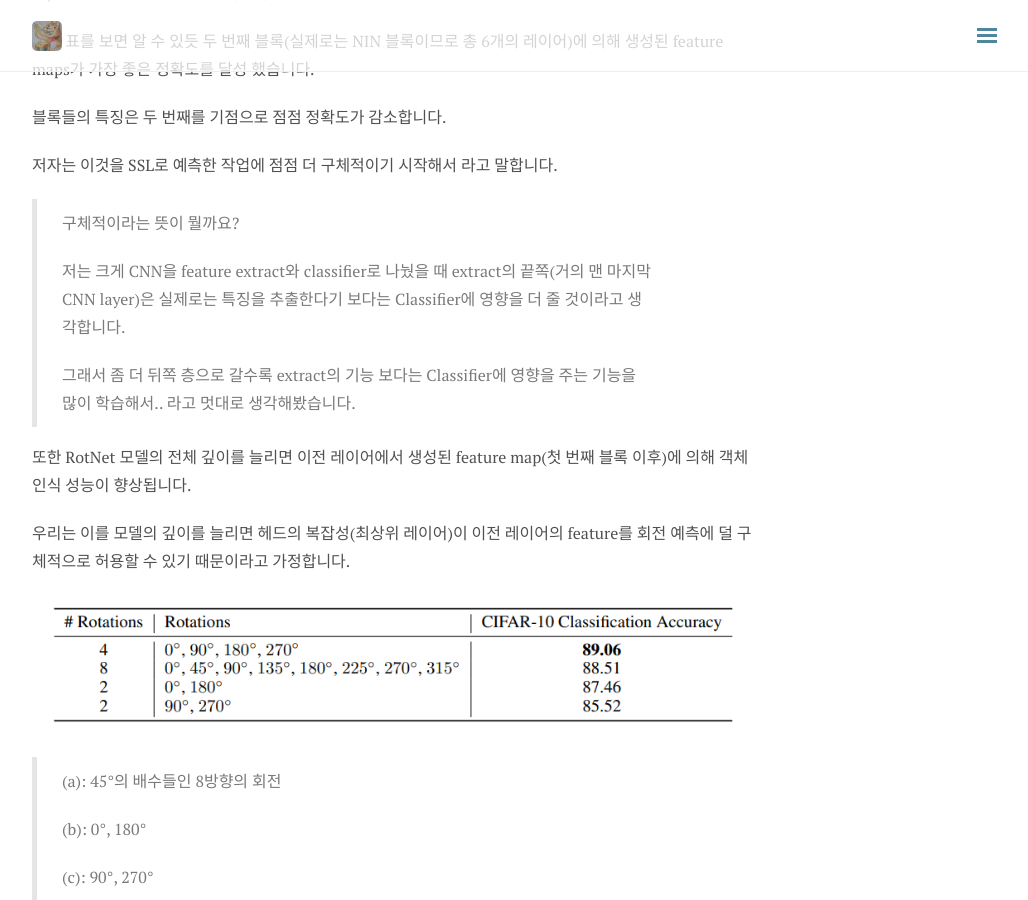
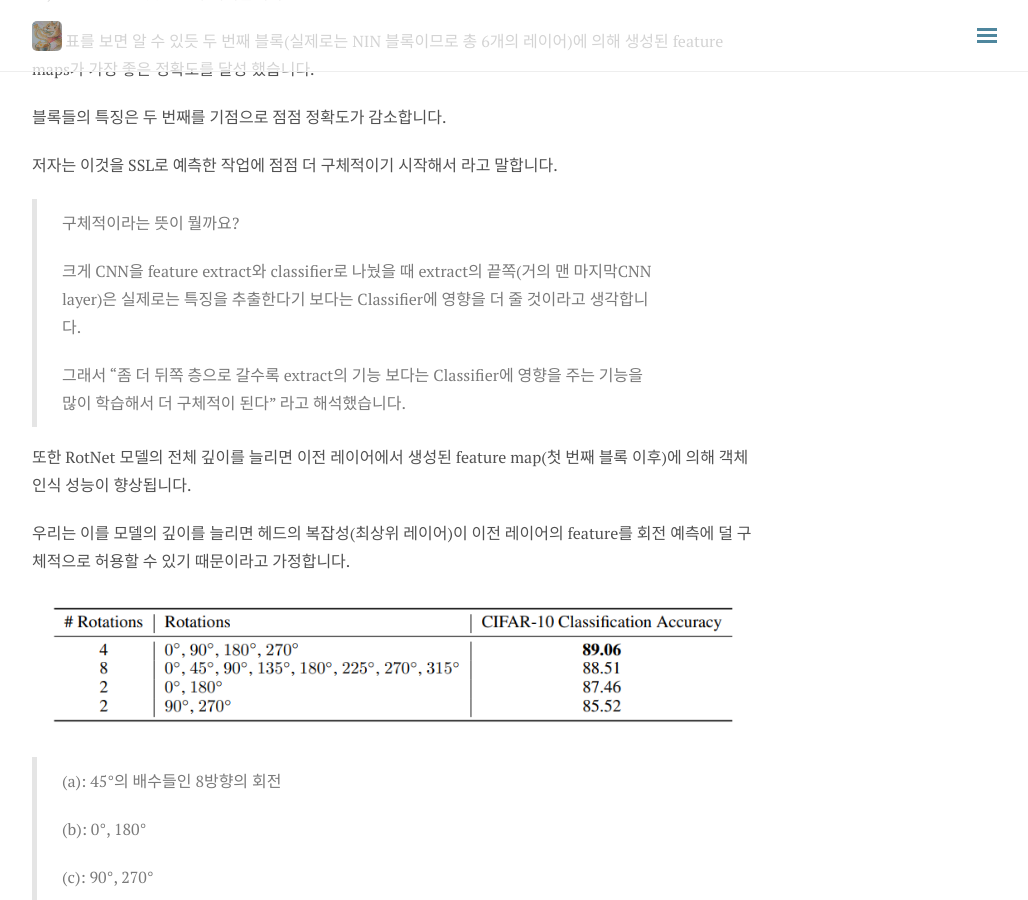
Before and after one commit to del-luna/del-luna.github.io, a Jekyll site: the page built from _posts/2020-04-15-Predicting Image Rotation-post.md, in a window 1280 px wide and 900 px high, scrolled down 6898 px. Shown: the whole window, without its empty margins (248-1276 px from the left). Built offline with Jekyll 4.4.1, drawn with Linux system fonts in a browser that asks for light colours; nearby versions of some CDN libraries; formulas are drawn with MathJax 3; comment, search, counter and statistics services are not loaded.

Commit message:
modify-rotation

```diff
--- a/_posts/2020-04-15-Predicting Image Rotation-post.md
+++ b/_posts/2020-04-15-Predicting Image Rotation-post.md
@@ -184,9 +184,9 @@ classifier는 객체 인식 작업에 대해 Supervised manner로 학습됩니
 
 > 구체적이라는 뜻이 뭘까요?
 >
-> 저는 크게 CNN을 feature extract와 classifier로 나눴을 때 extract의 끝쪽(거의 맨 마지막CNN layer)은 실제로는 특징을 추출한다기 보다는 Classifier에 영향을 더 줄 것이라고 생각합니다.
+> 크게 CNN을 feature extract와 classifier로 나눴을 때 extract의 끝쪽(거의 맨 마지막CNN layer)은 실제로는 특징을 추출한다기 보다는 Classifier에 영향을 더 줄 것이라고 생각합니다.
 >
-> 그래서 좀 더 뒤쪽 층으로 갈수록 extract의 기능 보다는 Classifier에 영향을 주는 기능을 많이 학습해서.. 라고 멋대로 생각해봤습니다.
+> 그래서 "좀 더 뒤쪽 층으로 갈수록 extract의 기능 보다는 Classifier에 영향을 주는 기능을 많이 학습해서 더 구체적이 된다" 라고 해석했습니다.
 
 또한 RotNet 모델의 전체 깊이를 늘리면 이전 레이어에서 생성된 feature map(첫 번째 블록 이후)에 의해 객체 인식 성능이 향상됩니다.
 
```
Also changed, not shown: images/me.jpg (deleted), images/me_1.jpg (deleted).
